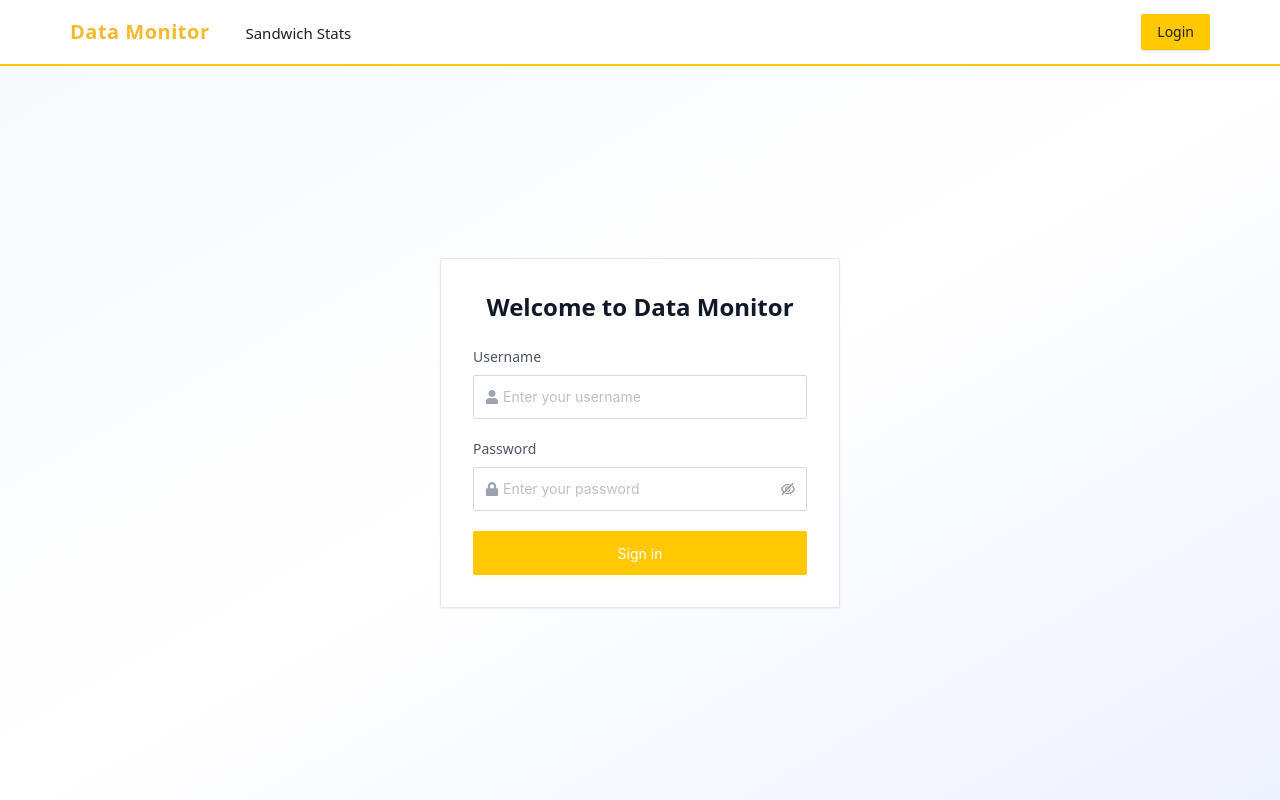
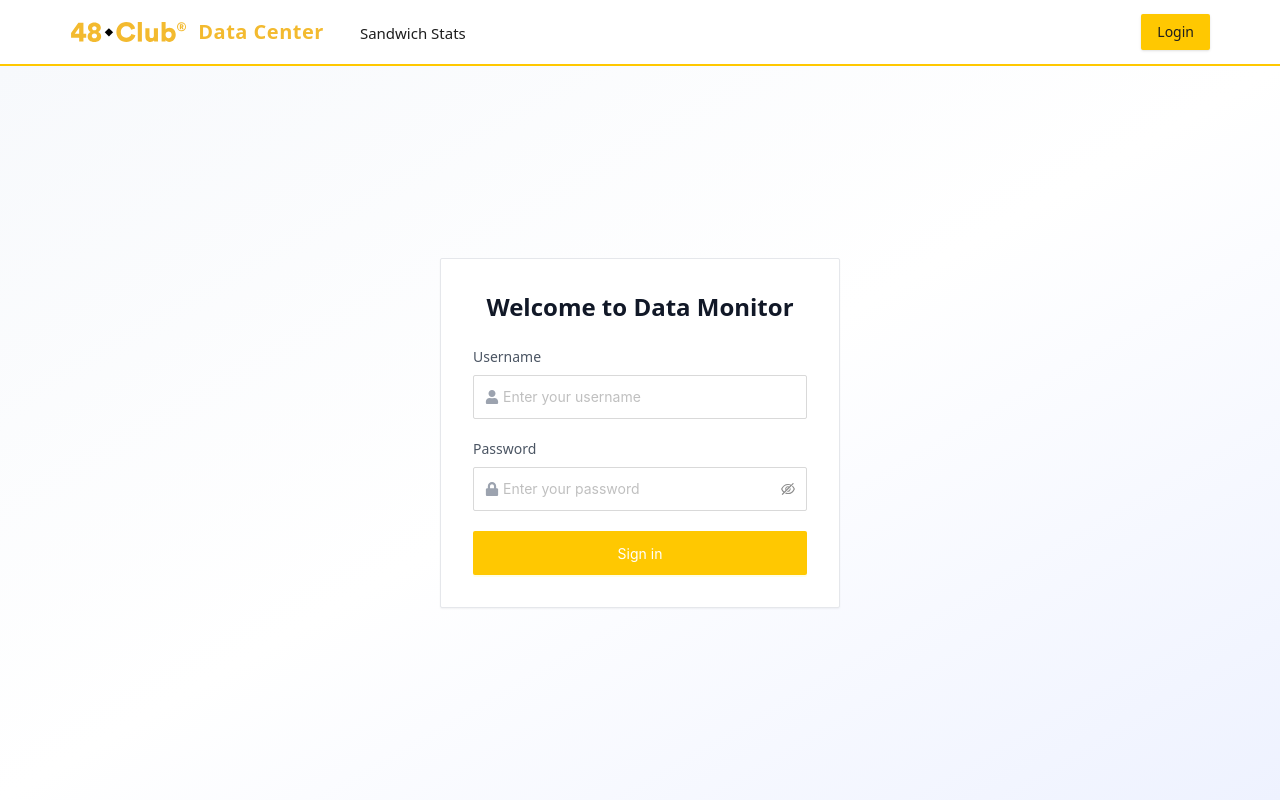
Before and after one commit to howard989/Data-Monitor, a React (Create React App) app: page /login in a window 1280 px wide. Built offline with nearby package versions, Linux system fonts and the light colour scheme.

Commit message:
add 48 club log and button to back to 48club

```diff
--- a/src/components/Home.js
+++ b/src/components/Home.js
@@ -8,7 +8,7 @@ const Home = () => (
 
 
     <p className="text-lg">
-      Welcome to Data Monitor! <br />
+      Welcome to Data Center! <br />
     </p>
   </div>
 );
--- a/src/components/Navbar.jsx
+++ b/src/components/Navbar.jsx
@@ -38,7 +38,14 @@ function Navbar() {
           {/* Logo和导航链接 */}
           <div className="flex items-center">
             <div className="flex-shrink-0 flex items-center mr-8">
-              <h1 className="text-[20px] font-bold tracking-wide text-[#F3BA2F]">Data Monitor</h1>
+              <a href="/" className="flex items-center">
+                <img
+                  src="/logo-48club.svg"
+                  alt="48 Club"
+                  className="h-3 md:h-5 mr-3"
+                />
+                <h1 className="text-[20px] font-bold tracking-wide text-[#F3BA2F]">Data Center</h1>
+              </a>
             </div>
 
             {/* 桌面端导航 */}
@@ -72,6 +79,12 @@ function Navbar() {
             {user ? (
               <>
                 <span className="text-[#4A4A4A] text-sm">Welcome, {user.username}</span>
+                <a
+                  href="https://www.48.club"
+                  className="border-2 border-[#FFC801] hover:bg-[#FFC801] hover:text-[#1E1E1E] text-[#1E1E1E] px-4 py-[6px] rounded-sm text-sm transition-all"
+                >
+                  ← 48 Club
+                </a>
                 <button
                   onClick={handleLogout}
                   className="bg-[#FFC801] hover:brightness-95 text-[#1E1E1E] px-4 py-2 rounded-sm text-sm transition-all shadow"
@@ -136,6 +149,12 @@ function Navbar() {
               {user ? (
                 <div className="px-3">
                   <div className="text-[#4A4A4A] text-sm mb-3">Welcome, {user.username}</div>
+                  <a
+                    href="https://www.48.club"
+                    className="w-full mb-2 block text-center border-2 border-[#FFC801] hover:bg-[#FFC801] text-[#1E1E1E] px-4 py-2 rounded-sm text-sm transition-all"
+                  >
+                    ← 48 Club
+                  </a>
                   <button
                     onClick={() => {
                       handleLogout();
```
Also changed, not shown: public/logo-48club.svg (added).
